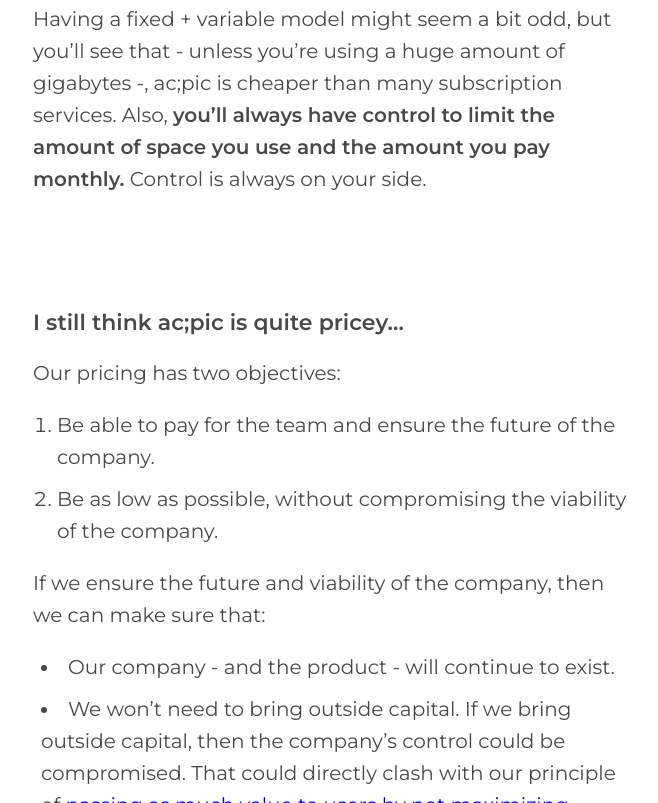
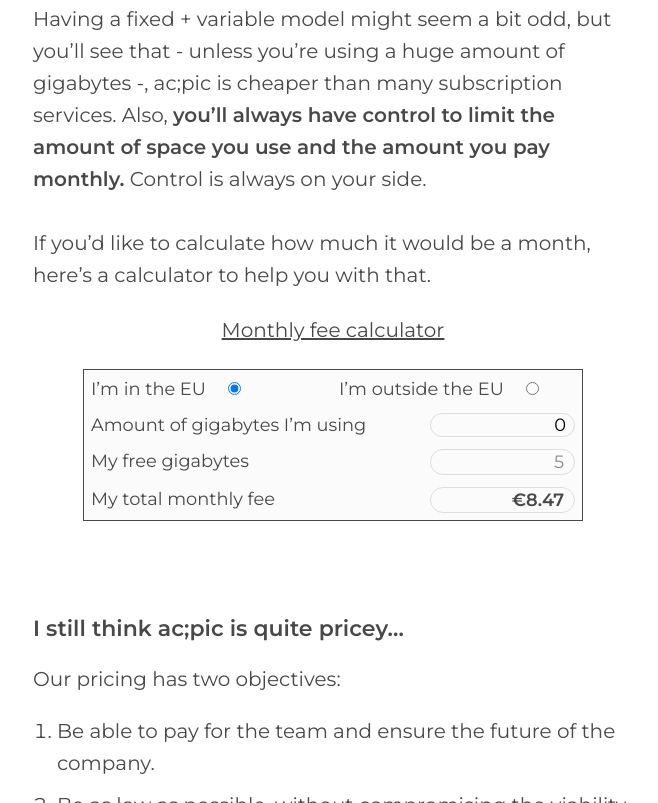
Before and after one commit to altocodenl/acweb, a website: page pic/pricing.html in a window 1280 px wide. Shown: the part 1419-2222 px from the top of the page, without its empty margins (307-965 px from the left). Drawn offline with nearby package versions, Linux system fonts and the light colour scheme.

Commit message:
Add pricing calculator.

```diff
--- a/pic/pricing.html
+++ b/pic/pricing.html
@@ -236,21 +236,21 @@
       <div class="pricing-questions">
          <h3 class="pricing-questions-title">How do I know how much it costs per month?</h3>
          <p class="pricing-questions-answers">Having a fixed + variable model might seem a bit odd, but you’ll see that - unless you’re using a huge amount of gigabytes -, ac;pic is cheaper than many subscription services. Also, <span style="font-weight: bold;">you’ll always have control to limit the amount of space you use and the amount you pay monthly.</span> Control is always on your side.
-            <!-- <br><br>If you’d like to calculate how much it would be a month, here’s a calculator to help you with that.  -->
+         <br><br>If you’d like to calculate how much it would be a month, here’s a calculator to help you with that.
          </p>
-         <!-- <h4 style="text-align: center;text-decoration: underline;">Monthly fee calculator</h4> -->
-         <!-- <table class="price-calculator">
+         <h4 style="text-align: center;text-decoration: underline;">Monthly fee calculator</h4>
+         <table class="price-calculator">
             <tr>
                <td class="price-calculator-location-container">
                   <span class="price-calculator-location">I’m in the EU</span>
                   <span>
-                     <input type="radio" checked="checked" class="radio" id="radio" name="in_the_eu" value="eu">
+                     <input type="radio" checked="checked" class="radio" name="calc-eu" value="eu" onclick="calculatePrice ()">
                   </span>
                </td>
                <td>
                   <span class="price-calculator-location">I’m outside the EU</span>
                   <span>
-                     <input type="radio" class="radio" name="in_the_eu" value="not-eu">
+                     <input type="radio" class="radio" name="calc-eu" value="not-eu" onclick="calculatePrice ()">
                   </span>
                </td>
             </tr>
@@ -259,7 +259,7 @@
                   <span class="price-calculator-line">Amount of gigabytes I’m using</span>
                   <span class="price-calculator-input-container">
                      <span class="price-calculator-input">
-                        <input type="text" class="amount-of-gb" id="amount-of-gb" name="amount-of-gb" placeholder="0">
+                        <input type="text" class="amount-of-gb" id="calc-gb" name="amount-of-gb" placeholder="0" value="0" onchange="calculatePrice ()">
                      </span>
                   </span>
                </td>
@@ -276,11 +276,11 @@
                <td colspan="2">
                   <span class="price-calculator-line">My total monthly fee</span>
                   <span class="price-calculator-input-container">
-                     <span class="price-calculator-total">€XX.XX</span>
+                     <span class="price-calculator-total" id="calc-price">€XX.XX</span>
                   </span>
                </td>
             </tr>
-         </table> -->
+         </table>
          <br>
           <h3 class="pricing-questions-title">I still think ac;pic is quite pricey…</h3>
          <p class="pricing-questions-answers">Our pricing has two objectives:
@@ -410,5 +410,20 @@
       <p>And this is our <a href="https://altocode.nl/blog/" target="_blank">blog</a>.</p>
 
    </div>
+   <script>
+      var calculatePrice = function () {
+         var eu = document.getElementsByName ('calc-eu') [0].checked;
+         var gb = parseFloat (document.getElementById ('calc-gb').value);
+         var round = function (n) {
+            return Math.round (n * 100) / 100;
+         }
+         var price = '€';
+         if (isNaN (gb)) price += 'XX.XX';
+         else if (eu)    price += round (8.47 + Math.max (0, (gb - 5)) * 0.06165);
+         else            price += round (7.14 + Math.max (0, (gb - 5)) * 0.05170);
+         document.getElementById ('calc-price').innerHTML = price;
+      }
+      calculatePrice ();
+   </script>
 </body>
 </html>
```
